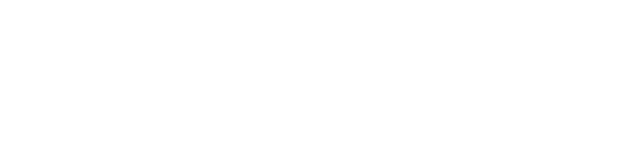
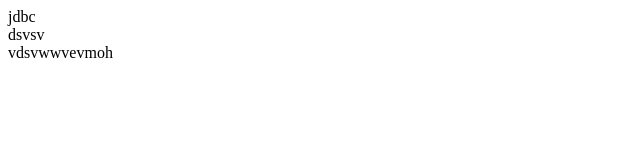
Before and after one commit to Siver29/React1, a plain HTML site: page index.html in a window 1280 px wide. Shown: the whole page, without its empty margins (0-640 px from the left). Drawn offline with Linux system fonts and the light colour scheme.

Commit message:
edit in html file

```diff
--- a/index.html
+++ b/index.html
@@ -6,6 +6,8 @@
     <title>Document</title>
 </head>
 <body>
-
+    <div>jdbc</div>
+    <div>dsvsv</div>
+    <div>vdsvwwvevmoh</div>
 </body>
 </html>
```
